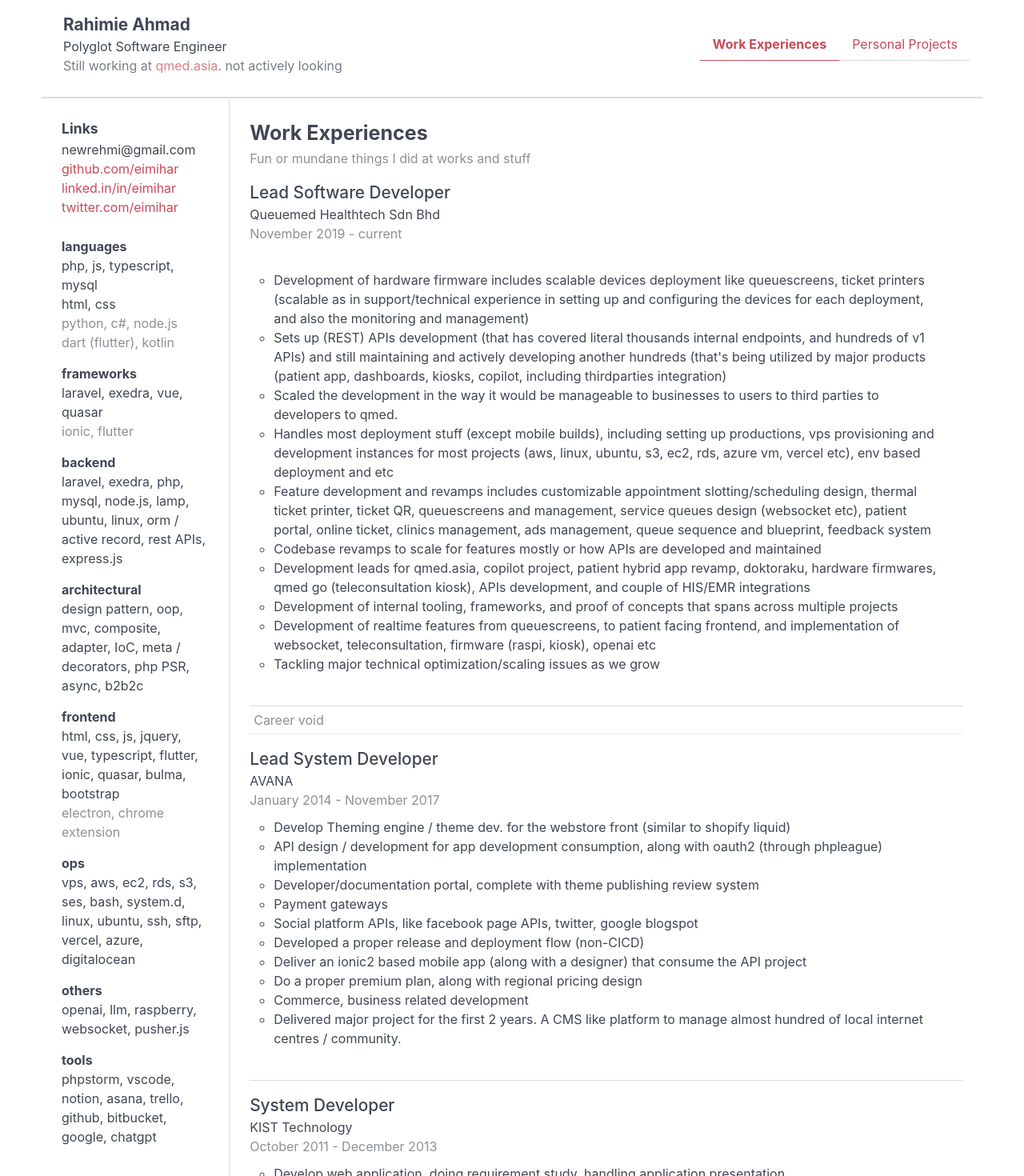
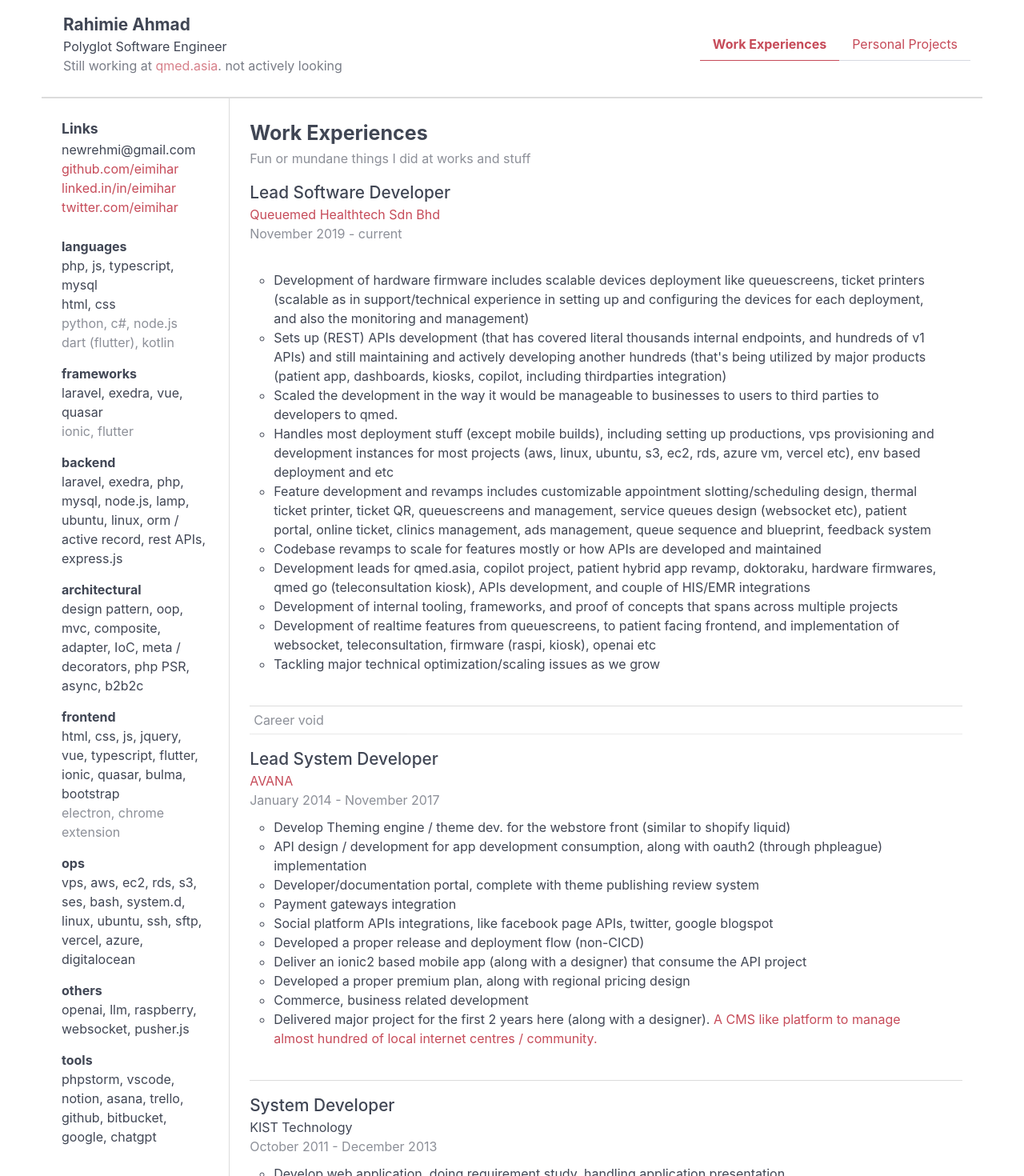
Before and after one commit to eimihar/resume, a Vue app in the folder app/: page / in a window 1280 px wide. Shown: the top 1470 px of the page at 80% size. Built offline with nearby package versions, Linux system fonts and the light colour scheme.

Commit message:
added couple more projects

```diff
--- a/app/src/views/PersonalProjectsView.vue
+++ b/app/src/views/PersonalProjectsView.vue
@@ -47,7 +47,7 @@
         </SectionProject>
         <SectionProject title="kernel.chat"
                         link="https://kernel.rosengate.com"
-                        tools="npm, js, ts, openAI, llm, vercel"
+                        tools="npm, js, ts, html, css openAI, llm, vercel"
                         time="somewhere 2023"
         >
           ChatGPT-like project just to experiment openAI APIs or even langchain, and explore the llm through my own lenses, also cause of course the nature of work call for it too.
@@ -63,7 +63,7 @@
         </SectionProject>
         <SectionProject title="prompteer.dev"
                         link="https://prompteer.rosengate.com"
-                        tools="npm, js, ts, openAI, llm, vercel"
+                        tools="npm, js, ts, html, css openAI, llm, vercel"
                         time="somewhere 2023"
         >
           There use to be time when prompt engineering was a thing. It's was tool i made to help with development, engineering and testing of
@@ -109,6 +109,23 @@
           An overnightly simple and consistent PHP-mysql query builder based on PDO. Was really long ago when i just love to build and reinvent the wheels, and when ORM were bit overly complicated.
           These days, i settled with laravel/eloquent. And cause I love query builder, wouldn't settle for less.
         </SectionProject>
+        <SectionProject
+          title="rosengate/sequencejs"
+          link="https://github.com/Rosengate/sequencejs"
+          tools="jquery, js, html, css"
+          time="2015"
+        >
+          A programmable touring engine inspired by intro.js, written with the love of js/jQuery. Pretty old project.
+        </SectionProject>
+        <SectionProject
+          title="eimihar/lkw-test"
+          link="https://github.com/eimihar/lkw-test"
+          time="october 2019"
+          tools="laravel, vue, js, html, css"
+        >
+          An interview test i did for Lim Kok Wing, back when i tried to find job again. Took me a week or something.
+          Delivered but they never revert back to me or whether they've even looked at it. Not gonna do something like this again, not for an interview. Anyway..
+        </SectionProject>
       </div>
     </div>
   </div>
--- a/app/src/views/WorkExperiencesView.vue
+++ b/app/src/views/WorkExperiencesView.vue
@@ -22,7 +22,11 @@
     <div class="columns">
       <div class="column">
         <div class="exp-title">Lead Software Developer</div>
-        <div class="exp-company">Queuemed Healthtech Sdn Bhd</div>
+        <div class="exp-company">
+          <a href="https://qmed.asia" target="_blank">
+            Queuemed Healthtech Sdn Bhd
+          </a>
+        </div>
         <div class="exp-duration">November 2019 - current</div>
       </div>
       <!--            <div class="column is-one-quarter">-->
@@ -95,7 +99,11 @@
   </div>
   <div class="section-experience">
     <div class="exp-title">Lead System Developer</div>
-    <div class="exp-company">AVANA</div>
+    <div class="exp-company">
+      <a href="https://www.crunchbase.com/organization/avana/company_overview/overview_timeline" target="_blank">
+        AVANA
+      </a>
+    </div>
     <div class="exp-duration">January 2014 - November 2017</div>
     <div class="exp-detail">
       <ul>
@@ -109,10 +117,10 @@
           Developer/documentation portal, complete with theme publishing review system
         </li>
         <li>
-          Payment gateways
+          Payment gateways integration
         </li>
         <li>
-          Social platform APIs, like facebook page APIs, twitter, google blogspot
+          Social platform APIs integrations, like facebook page APIs, twitter, google blogspot
         </li>
         <li>
           Developed a proper release and deployment flow (non-CICD)
@@ -120,9 +128,9 @@
         <li>
           Deliver an ionic2 based mobile app (along with a designer) that consume the API project
         </li>
-        <li>Do a proper premium plan, along with regional pricing design</li>
+        <li>Developed a proper premium plan, along with regional pricing design</li>
         <li>Commerce, business related development</li>
-        <li>Delivered major project for the first 2 years. A CMS like platform to manage almost hundred of local internet centres / community.</li>
+        <li>Delivered major project for the first 2 years here (along with a designer). <a href="https://www.picelcom.my/" target="_blank">A CMS like platform to manage almost hundred of local internet centres / community.</a></li>
       </ul>
     </div>
   </div>
```
